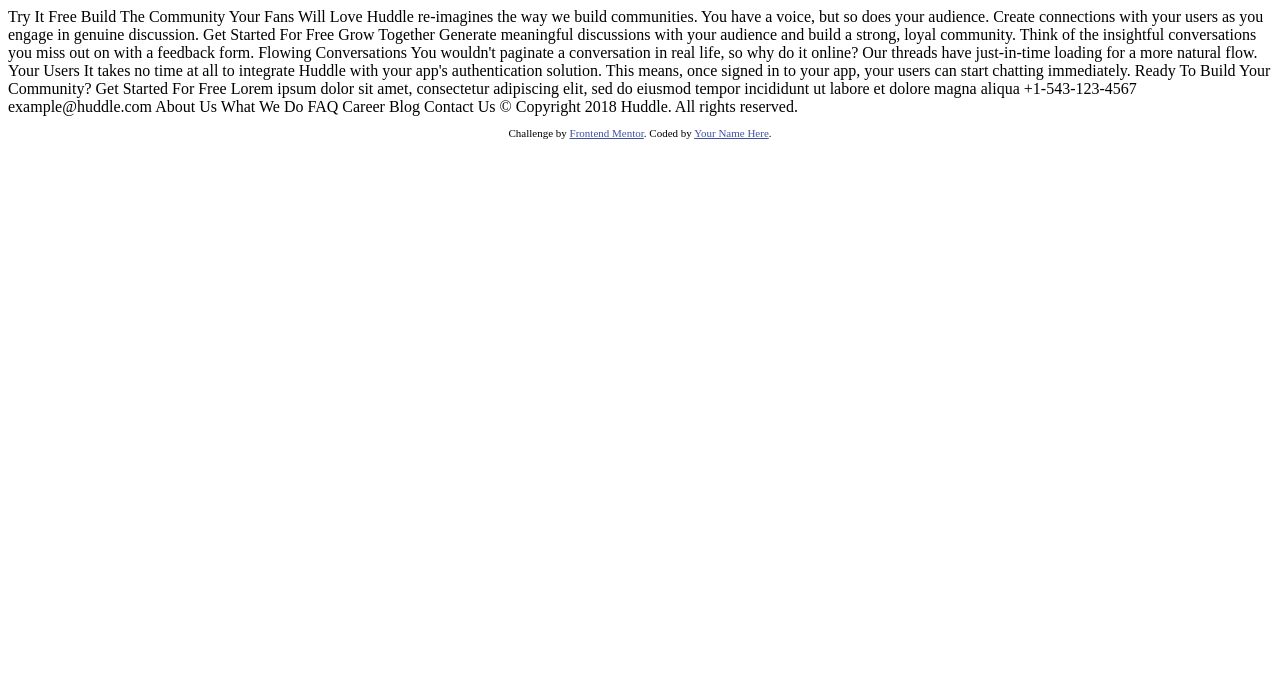
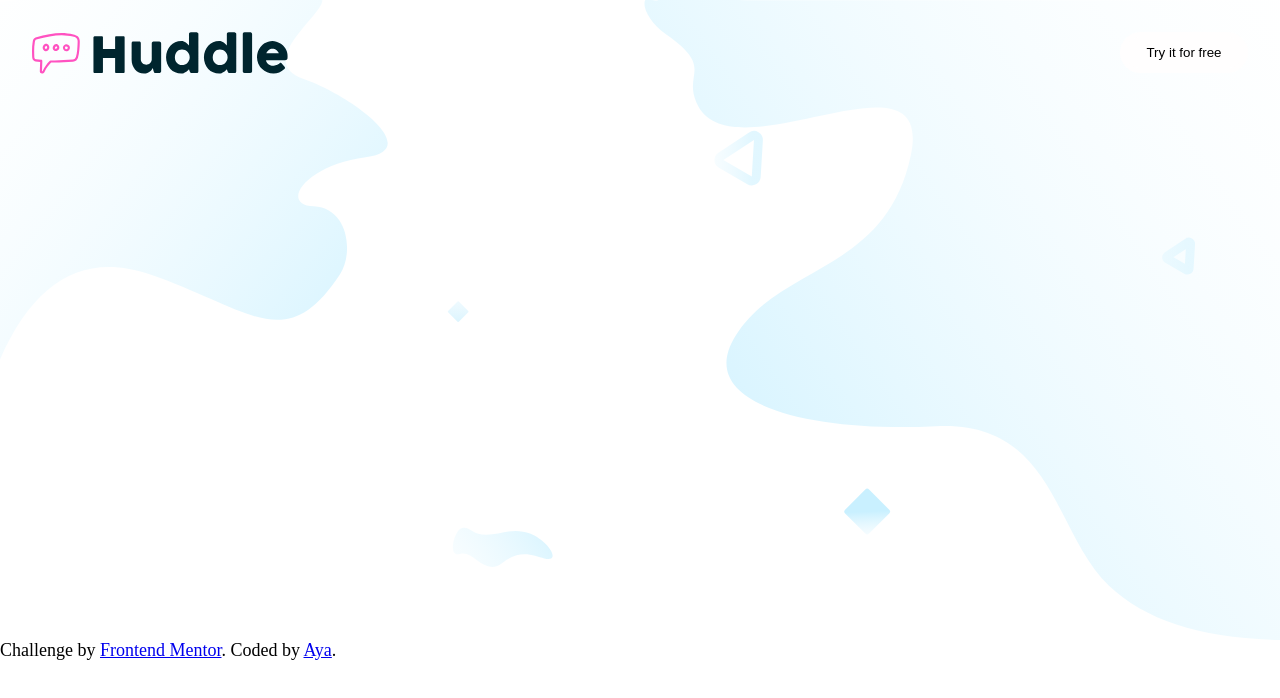
Before and after one commit to Aya333/Huddle, a plain HTML site: page index.html in a window 1280 px wide. Drawn offline with Linux system fonts and the light colour scheme.

Commit message:
finished 35% of header part

```diff
--- a/index.html
+++ b/index.html
@@ -1,70 +1,32 @@
 <!DOCTYPE html>
 <html lang="en">
+
 <head>
   <meta charset="UTF-8">
-  <meta name="viewport" content="width=device-width, initial-scale=1.0"> <!-- displays site properly based on user's device -->
+  <meta name="viewport" content="width=device-width, initial-scale=1.0">
+  <!-- displays site properly based on user's device -->
 
   <link rel="icon" type="image/png" sizes="32x32" href="./images/favicon-32x32.png">
+  <link rel="stylesheet" href="style.css">
 
-  <title>Frontend Mentor | Huddle landing page with alternating feature blocks</title>
+  <title>Huddle landing page</title>
 
-  <!-- Feel free to remove these styles or customise in your own stylesheet 👍 -->
-  <style>
-    .attribution { font-size: 11px; text-align: center; }
-    .attribution a { color: hsl(228, 45%, 44%); }
-  </style>
 </head>
+
 <body>
-
-  Try It Free
-
-  Build The Community Your Fans Will Love
-
-  Huddle re-imagines the way we build communities. You have a voice, but so does your audience.
-  Create connections with your users as you engage in genuine discussion.
-
-  Get Started For Free
-
-  Grow Together
-
-  Generate meaningful discussions with your audience and build a strong, loyal community.
-  Think of the insightful conversations you miss out on with a feedback form.
-
-  Flowing Conversations
-
-  You wouldn't paginate a conversation in real life, so why do it online? Our threads
-  have just-in-time loading for a more natural flow.
-
-  Your Users
-
-  It takes no time at all to integrate Huddle with your app's authentication solution.
-  This means, once signed in to your app, your users can start chatting immediately.
-
-  Ready To Build Your Community?
-
-  Get Started For Free
-
-  Lorem ipsum dolor sit amet, consectetur adipiscing elit, sed do eiusmod tempor
-  incididunt ut labore et dolore magna aliqua
-
-  +1-543-123-4567
-  example@huddle.com
-
-  About Us
-  What We Do
-  FAQ
-
-  Career
-  Blog
-  Contact Us
-
-  &copy; Copyright 2018 Huddle. All rights reserved.
-
+  <header>
+    <nav class="navbar">
+      <img src="images/logo.svg" class="logo">
+      <button>Try it for free</button>
+    </nav>
+  </header>
+  <main></main>
   <footer>
-    <p class="attribution">
+    <p class=" attribution">
       Challenge by <a href="https://www.frontendmentor.io?ref=challenge" target="_blank">Frontend Mentor</a>.
-      Coded by <a href="#">Your Name Here</a>.
+      Coded by <a href="#">Aya</a>.
     </p>
   </footer>
 </body>
+
 </html>
--- /dev/null
+++ b/style.css
@@ -0,0 +1,37 @@
+* {
+  box-sizing: border-box;
+  margin: 0;
+  padding: 0;
+}
+body {
+  font-size: 18px;
+}
+
+header {
+  background: url(images/bg-hero-desktop.svg) no-repeat;
+  background-position: center;
+  background-size: cover;
+  height: 80vh;
+}
+
+.navbar {
+  width: 100%;
+  display: flex;
+  justify-content: space-between;
+  align-items: center;
+}
+.navbar .logo {
+  width: 20vw;
+  margin: 2rem;
+}
+.navbar button {
+  width: 10vw;
+  padding: 0.5rem;
+  margin: 1rem 2rem;
+  background-color: #fffefe;
+  color: #000000;
+  /* border: 5px solid #e0dede; */
+  border: 5px solid #fffefe;
+
+  border-radius: 1.5rem;
+}
```
